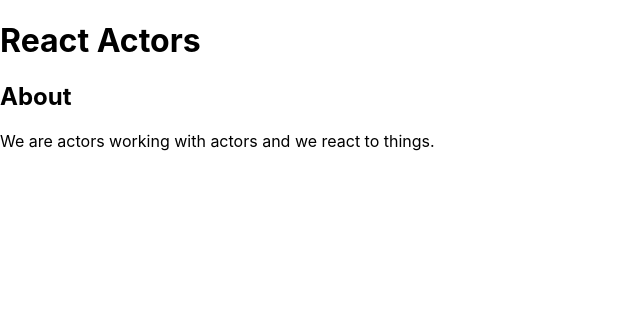
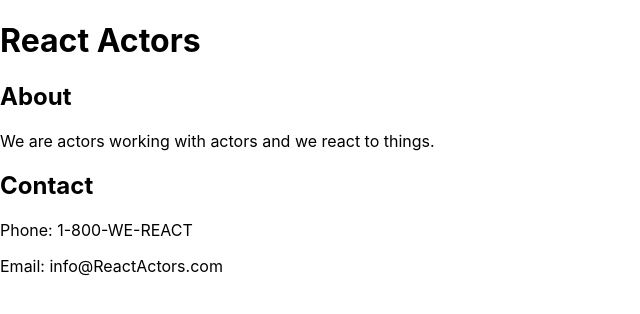
Before and after one commit to trpbr92/react-actors, a React (Create React App) app: page / in a window 1280 px wide. Shown: the top 314 px of the page, without its empty margins (0-640 px from the left). Built offline with nearby package versions, Linux system fonts and the light colour scheme.

Commit message:
contact created

```diff
--- a/src/components/App/App.js
+++ b/src/components/App/App.js
@@ -1,12 +1,14 @@
 import './App.css';
 import Header from '../Header/Header';
 import About from '../About/About';
+import Contact from '../Contact/Contact';
 
 function App() {
   return (
 <div>
   <Header />
   <About />
+  <Contact />
 </div>
   );
 }
--- /dev/null
+++ b/src/components/Contact/Contact.jsx
@@ -0,0 +1,10 @@
+function Contact(){
+    return(
+        <div>
+            <h2>Contact</h2>
+            <p>Phone: 1-800-WE-REACT</p>
+            <p>Email: info@ReactActors.com</p>
+        </div>
+    )
+}
+export default Contact;
```
Also changed, not shown: 1 other file (tests, documents, lock files or other folders).
